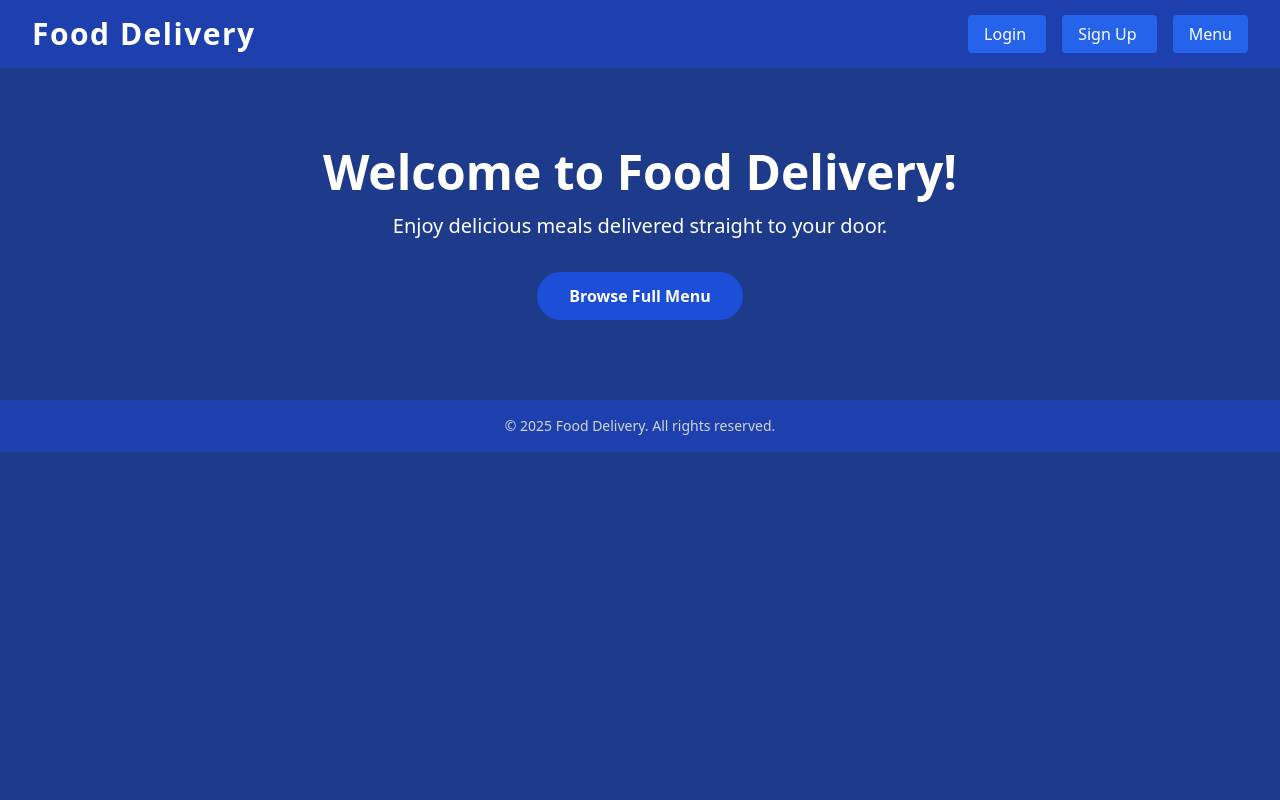
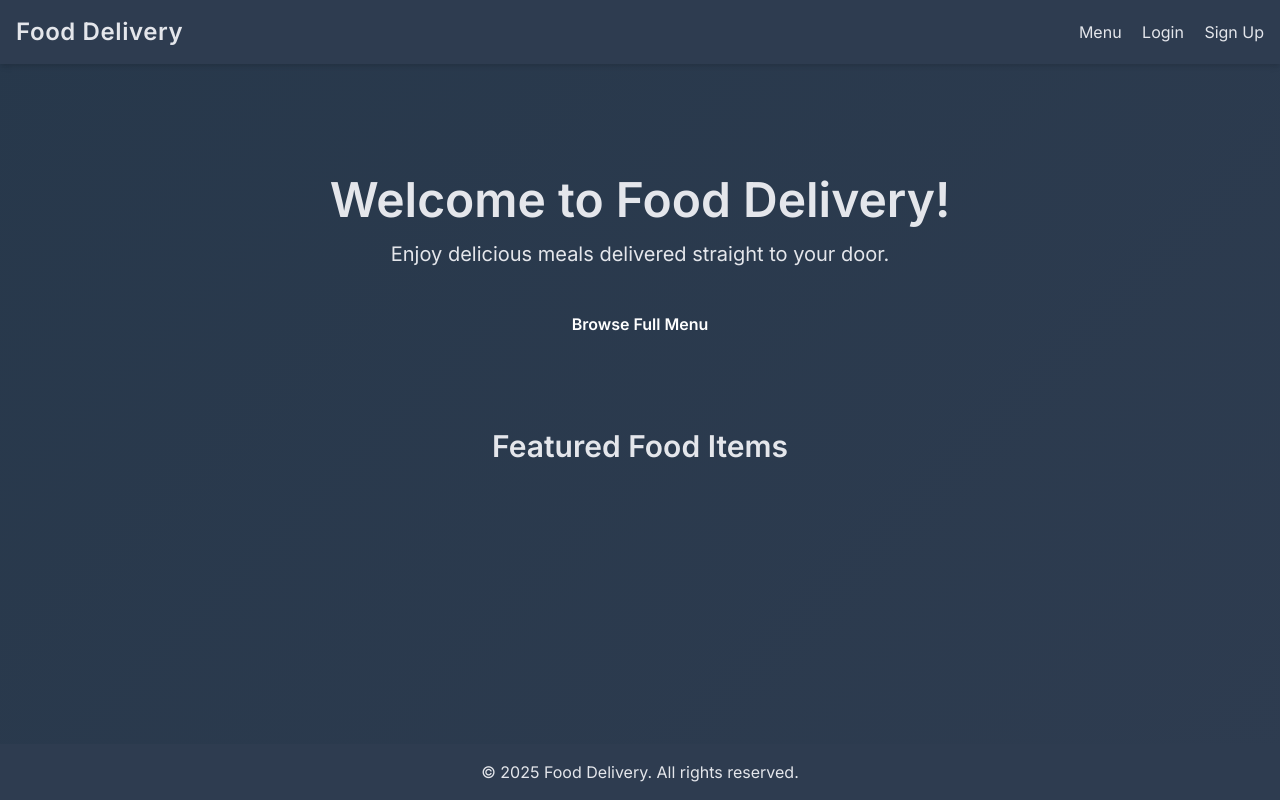
Before and after one commit to AbdulmalikRaji/AbdulmalikRaji_Vega_FoodDelivery, a Django app: template pages/templates/homepage.html in a window 1280 px wide. Run offline with Django 5.2, Linux system fonts and the light colour scheme; the template is opened without the code that fills it, so the values that code supplies are empty; some libraries are stand-ins or nearby versions.

Commit message:
add homepage and login page

```diff
--- a/pages/templates/homepage.html
+++ b/pages/templates/homepage.html
@@ -1,16 +1,68 @@
 {% extends 'base.html' %}
 
-{% block title %}Home - Food Delivery{% endblock %}
+{% block title %}Home | Food Delivery{% endblock %}
 
 {% block content %}
   <!-- Hero Section -->
   <header class="flex flex-col items-center justify-center text-center py-20">
-    <h1 class="text-5xl font-bold mb-4">Welcome to Food Delivery!</h1>
-    <p class="max-w-lg text-xl mb-8">
+    <h1 class="text-5xl font-bold mb-4 text-[#E4E6EB]">Welcome to Food Delivery!</h1>
+    <p class="max-w-lg text-xl mb-8 text-[#B0B3B8]">
       Enjoy delicious meals delivered straight to your door.
     </p>
-    <a href="#" class="bg-blue-700 hover:bg-blue-600 text-white font-semibold py-3 px-8 rounded-full transition">
+    <a href="#"
+       class="bg-[#4E4F50] hover:bg-[#5A5B5C] text-white font-semibold py-3 px-8 rounded-full transition">
       Browse Full Menu
     </a>
   </header>
+
+  <!-- Featured Food Items -->
+  <h2 class="text-3xl font-bold mb-8 text-center text-[#E4E6EB]">Featured Food Items</h2>
+  <div class="grid grid-cols-1 md:grid-cols-2 lg:grid-cols-4 gap-8">
+    {% for item in featured_foods %}
+      <!-- Card -->
+      <div class="card-bg rounded-lg shadow-lg flex flex-col hover:shadow-2xl transition">
+        <a href="#">
+        <!-- Image -->
+        <img
+          src="{{ item.image_url }}"
+          alt="{{ item.name }}"
+          class="w-full h-48 object-cover rounded-t-lg"
+        />
+
+        <!-- Card Content -->
+        <div class="p-4 flex flex-col flex-grow">
+          <h2 class="text-xl font-semibold mb-2 text-white">{{ item.name }}</h2>
+
+          <!-- Truncated Description -->
+          <p class="text-sm text-[#B0B3B8] mb-2 h-16 overflow-hidden">
+            {{ item.description }}
+          </p>
+
+          <!-- Price -->
+          <p class="text-white font-bold mb-2">${{ item.price }}</p>
+
+          <!-- Rating -->
+          {% if item.rating > 0 %}
+            <p class="text-[#f5c518] mb-2">
+              Rating: {{ item.rating }} <span class="inline-block">&#9733;</span>
+            </p>
+          {% else %}
+            <p class="text-[#f5c518] mb-2">
+              Not rated
+            </p>
+          {% endif %}
+
+          <!-- Buttons at Bottom -->
+          <div class="mt-auto">
+            <a href="#ttv"
+              class="block w-full bg-[#1877F2] hover:bg-[#166fe0] text-white px-4 py-2 rounded transition text-center">
+              View Details
+            </a>
+          </div>
+        </div>
+      </a>
+      </div>
+    {% endfor %}
+  </div>
+
 {% endblock %}
--- a/pages/urls.py
+++ b/pages/urls.py
@@ -1,6 +1,8 @@
 from django.urls import path
 from .homepage import homepage
+from .login import LoginPageView
 
 urlpatterns = [
-    path('', homepage, name='homepage'),
+    path('', homepage, name='home'),
+    path('login/', LoginPageView.as_view(), name='login-page'),
 ]
--- a/theme/templates/base.html
+++ b/theme/templates/base.html
@@ -1,49 +1,88 @@
-{% load static tailwind_tags %}
 <!DOCTYPE html>
 <html lang="en">
 <head>
-  <meta charset="UTF-8">
+  <meta charset="UTF-8" />
   <title>{% block title %}Food Delivery{% endblock %}</title>
-  {% tailwind_css %}
+  <meta name="viewport" content="width=device-width, initial-scale=1.0" />
+
+  <!-- Google Font -->
+  <link rel="preconnect" href="https://fonts.googleapis.com" />
+  <link rel="preconnect" href="https://fonts.gstatic.com" crossorigin />
+  <link
+    href="https://fonts.googleapis.com/css2?family=Inter:wght@400;600&display=swap"
+    rel="stylesheet"
+  />
+
+  <!-- Tailwind (CDN for simplicity) -->
+  <link
+    href="https://cdn.jsdelivr.net/npm/tailwindcss@2.2.19/dist/tailwind.min.css"
+    rel="stylesheet"
+  />
+
+  <style>
+    /* BODY BACKGROUND GRADIENT */
+    body {
+      font-family: 'Inter', sans-serif;
+      /* Subtle dark-blue gradient */
+      background: linear-gradient(135deg, #27384b 0%, #2E3C50 100%);
+      color: #E4E6EB;
+      min-height: 100vh;
+      display: flex;
+      flex-direction: column;
+    }
+
+    /* NAVBAR & FOOTER BACKGROUND */
+    .navbar-bg {
+      background-color: #2E3C50;
+    }
+
+    /* CARD & ELEMENT STYLES */
+    .card-bg {
+      background-color: #232D3A;
+    }
+
+    /* HOVER STATES */
+    .hover-light:hover {
+      background-color: #3B4A5A !important;
+      transition: background-color 0.2s ease-in-out;
+    }
+  </style>
 </head>
-<body class="bg-blue-900 text-white font-sans">
 
+<body>
   <!-- Navbar -->
-  <nav class="flex items-center justify-between px-8 py-4 bg-blue-800">
-    <div class="text-3xl font-extrabold tracking-wider">
-      Food Delivery
-    </div>
+  <nav class="navbar-bg p-4 shadow-md">
+    <div class="container mx-auto flex justify-between items-center">
+      <!-- Logo -->
+      <a href="#"
+         class="text-2xl font-bold tracking-wide text-[#E4E6EB] hover:text-white transition">
+        Food Delivery
+      </a>
 
-    <div class="space-x-4">
-      {% if user.is_authenticated %}
-        <a href="#" class="bg-blue-600 hover:bg-blue-700 text-white py-2 px-4 rounded transition">
-          My Orders
-        </a>
-        <a href="#" class="bg-blue-600 hover:bg-blue-700 text-white py-2 px-4 rounded transition">
-          Menu
-        </a>
-      {% else %}
-        <a href="#" class="bg-blue-600 hover:bg-blue-700 text-white py-2 px-4 rounded transition">
-          Login
-        </a>
-        <a href="#" class="bg-blue-600 hover:bg-blue-700 text-white py-2 px-4 rounded transition">
-          Sign Up
-        </a>
-        <a href="#" class="bg-blue-600 hover:bg-blue-700 text-white py-2 px-4 rounded transition">
-          Menu
-        </a>
-      {% endif %}
+      <!-- Nav Buttons -->
+      <div class="space-x-4">
+        <a href="#" class="text-[#E4E6EB] hover:text-white transition">Menu</a>
+
+        {% if user.is_authenticated %}
+          <a href="#" class="text-[#E4E6EB] hover:text-white transition">My Orders</a>
+          <a href="#" class="text-[#E4E6EB] hover:text-white transition">Cart</a>
+          <a href="{% url 'logout' %}" class="text-[#E4E6EB] hover:text-white transition">Logout</a>
+        {% else %}
+          <a href="{% url 'login-page' %}" class="text-[#E4E6EB] hover:text-white transition">Login</a>
+          <a href="#" class="text-[#E4E6EB] hover:text-white transition">Sign Up</a>
+        {% endif %}
+      </div>
     </div>
   </nav>
 
   <!-- Main Content -->
-  <main>
+  <main class="container mx-auto py-8 flex-1">
     {% block content %}{% endblock %}
   </main>
 
   <!-- Footer -->
-  <footer class="py-4 bg-blue-800 text-center">
-    <p class="text-sm text-gray-300">&copy; 2025 Food Delivery. All rights reserved.</p>
+  <footer class="navbar-bg p-4 text-center text-[#B0B3B8]">
+    &copy; 2025 Food Delivery. All rights reserved.
   </footer>
 </body>
 </html>
--- a/users/urls.py
+++ b/users/urls.py
@@ -1,8 +1,9 @@
 from django.urls import path
-from .views import LoginView, SignupView, VerifyEmailView, ForgotPasswordView, ResetPasswordView
+from .views import LoginView, SignupView, VerifyEmailView, ForgotPasswordView, ResetPasswordView, logout_view
 
 urlpatterns = [
     path('login/', LoginView.as_view(), name='login'),
+    path('logout/', logout_view, name='logout'),
     path('signup/', SignupView.as_view(), name='signup'),
     path('verify-email/<uidb64>/<token>/', VerifyEmailView.as_view(), name='verify-email'),
     path('forgot-password/', ForgotPasswordView.as_view(), name='forgot-password'),
```
Also changed, not shown: pages/homepage.py (+13 -1 lines), pages/login.py (added, +24 -0 lines), pages/templates/login.html (added, +42 -0 lines), users/views.py (+8 -2 lines).
